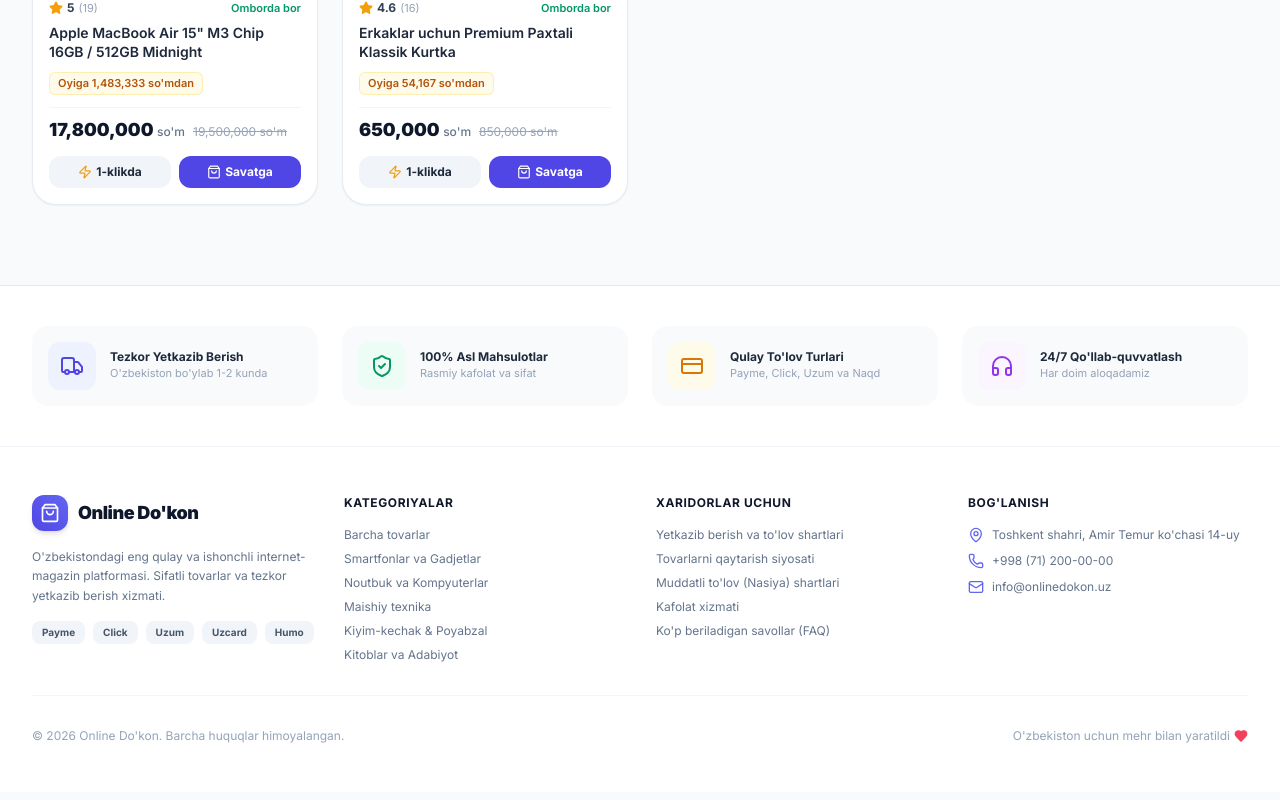
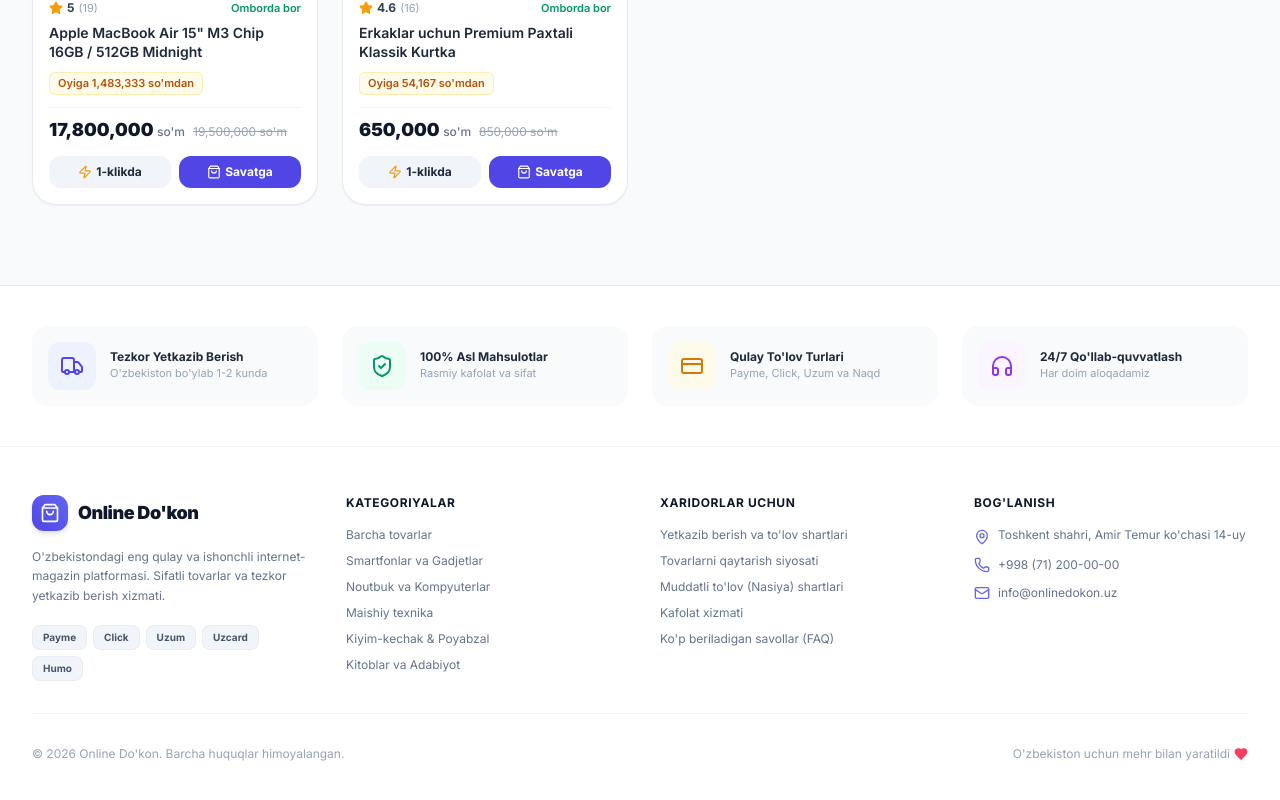
Before and after one commit to a-norimboyev/Online_Do-kon, a React (Vite) app: page / in a window 1280 px wide. Shown: the part 2038-2838 px from the top of the page. Built offline with nearby package versions, Linux system fonts and the light colour scheme.

Commit message:
fix(footer): resolve layout overlap by adding flex-wrap and responsive grid columns

```diff
--- a/src/components/Footer.jsx
+++ b/src/components/Footer.jsx
@@ -64,11 +64,11 @@
 
       {/* Main Footer Links */}
       <div className="max-w-7xl mx-auto px-4 sm:px-6 lg:px-8 py-12">
-        <div className="grid grid-cols-1 md:grid-cols-4 gap-8">
+        <div className="grid grid-cols-1 sm:grid-cols-2 lg:grid-cols-4 gap-8 sm:gap-10">
           {/* Brand */}
-          <div className="space-y-4">
+          <div className="space-y-4 min-w-0">
             <div className="flex items-center gap-2.5">
-              <div className="w-9 h-9 rounded-xl bg-gradient-to-tr from-indigo-600 to-indigo-500 flex items-center justify-center text-white shadow-md">
+              <div className="w-9 h-9 rounded-xl bg-gradient-to-tr from-indigo-600 to-indigo-500 flex items-center justify-center text-white shadow-md flex-shrink-0">
                 <ShoppingBag className="w-5 h-5" />
               </div>
               <span className="text-lg font-black tracking-tight text-slate-900 dark:text-white">
@@ -78,11 +78,11 @@
             <p className="text-xs text-slate-500 dark:text-slate-400 leading-relaxed">
               O'zbekistondagi eng qulay va ishonchli internet-magazin platformasi. Sifatli tovarlar va tezkor yetkazib berish xizmati.
             </p>
-            <div className="flex items-center gap-2">
+            <div className="flex flex-wrap items-center gap-1.5 pt-1">
               {['Payme', 'Click', 'Uzum', 'Uzcard', 'Humo'].map((badge) => (
                 <span
                   key={badge}
-                  className="px-2.5 py-1 rounded-lg bg-slate-100 dark:bg-slate-800 text-[10px] font-bold text-slate-600 dark:text-slate-300"
+                  className="px-2.5 py-1 rounded-lg bg-slate-100 dark:bg-slate-800 text-[10px] font-bold text-slate-600 dark:text-slate-300 border border-slate-200/60 dark:border-slate-700/60"
                 >
                   {badge}
                 </span>
@@ -91,11 +91,11 @@
           </div>
 
           {/* Categories */}
-          <div>
+          <div className="min-w-0">
             <h4 className="text-xs font-bold text-slate-900 dark:text-white uppercase tracking-wider mb-4">
               Kategoriyalar
             </h4>
-            <ul className="space-y-2 text-xs">
+            <ul className="space-y-2.5 text-xs">
               {categories.slice(0, 6).map((cat) => (
                 <li key={cat.id}>
                   <button
@@ -104,7 +104,7 @@
                       setCurrentView('store');
                       window.scrollTo({ top: 400, behavior: 'smooth' });
                     }}
-                    className="text-slate-500 hover:text-indigo-600 dark:text-slate-400 dark:hover:text-indigo-400 transition-colors"
+                    className="text-left text-slate-500 hover:text-indigo-600 dark:text-slate-400 dark:hover:text-indigo-400 transition-colors"
                   >
                     {cat.name}
                   </button>
@@ -114,11 +114,11 @@
           </div>
 
           {/* Customer Service */}
-          <div>
+          <div className="min-w-0">
             <h4 className="text-xs font-bold text-slate-900 dark:text-white uppercase tracking-wider mb-4">
               Xaridorlar uchun
             </h4>
-            <ul className="space-y-2 text-xs text-slate-500 dark:text-slate-400">
+            <ul className="space-y-2.5 text-xs text-slate-500 dark:text-slate-400">
               <li>Yetkazib berish va to'lov shartlari</li>
               <li>Tovarlarni qaytarish siyosati</li>
               <li>Muddatli to'lov (Nasiya) shartlari</li>
@@ -128,13 +128,13 @@
           </div>
 
           {/* Contact */}
-          <div>
+          <div className="min-w-0">
             <h4 className="text-xs font-bold text-slate-900 dark:text-white uppercase tracking-wider mb-4">
               Bog'lanish
             </h4>
-            <ul className="space-y-2.5 text-xs text-slate-500 dark:text-slate-400">
-              <li className="flex items-center gap-2">
-                <MapPin className="w-4 h-4 text-indigo-500 flex-shrink-0" />
+            <ul className="space-y-3 text-xs text-slate-500 dark:text-slate-400">
+              <li className="flex items-start gap-2">
+                <MapPin className="w-4 h-4 text-indigo-500 flex-shrink-0 mt-0.5" />
                 <span>Toshkent shahri, Amir Temur ko'chasi 14-uy</span>
               </li>
               <li className="flex items-center gap-2">
```
